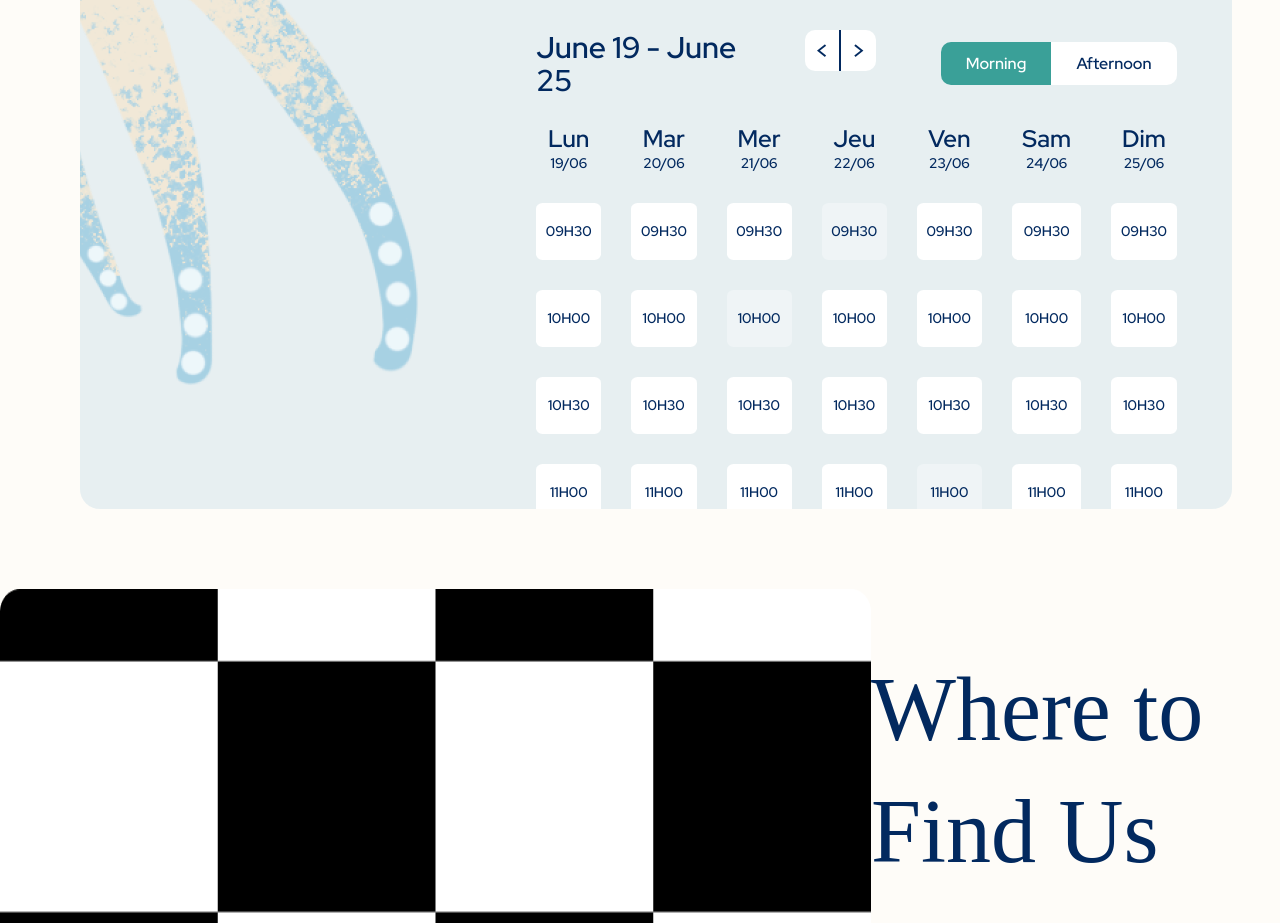
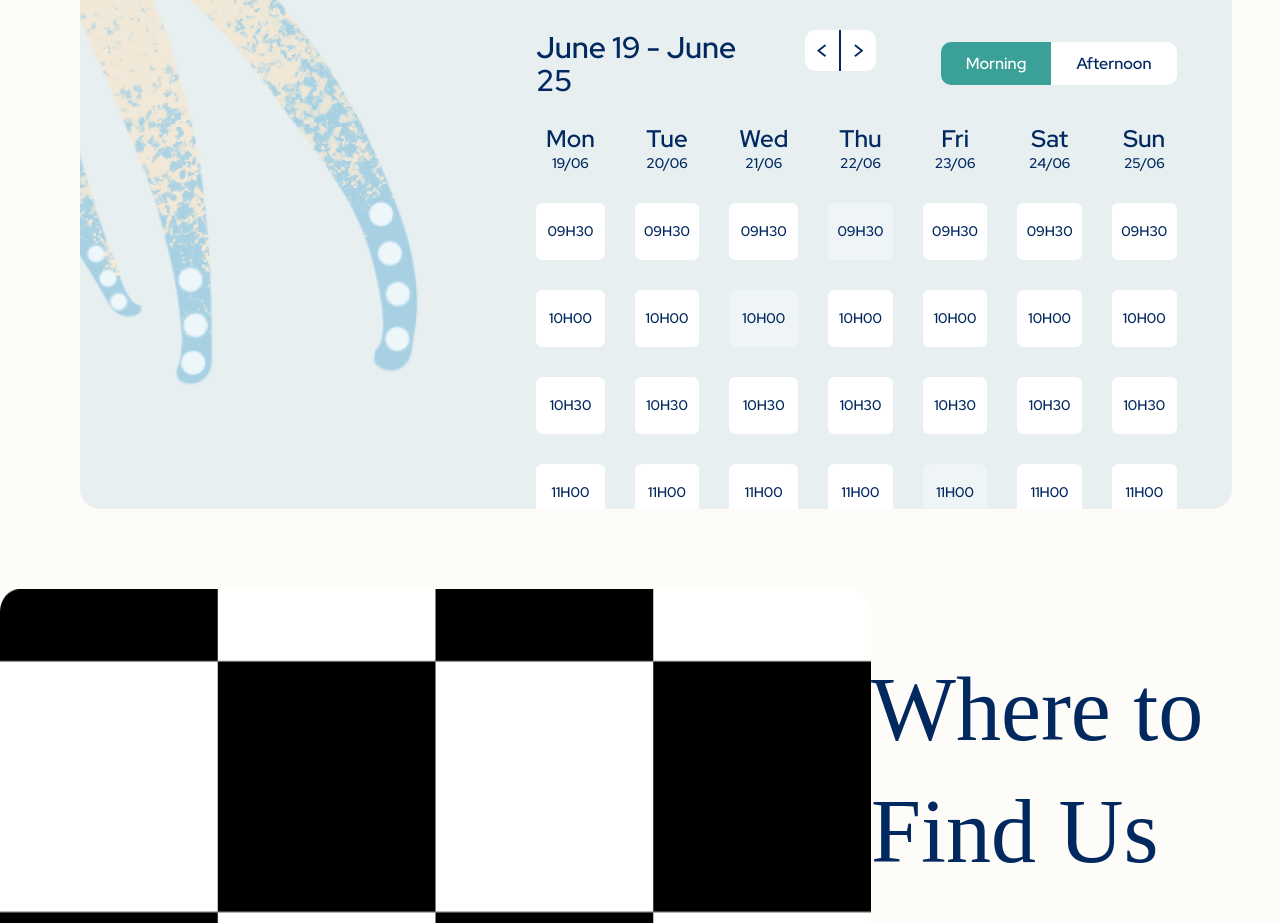
Before and after one commit to jo15122002/illuminez_votre_curiosite_site, a Nuxt app: page / in a window 1280 px wide. Shown: the part 3900-4823 px from the top of the page. Built offline with nearby package versions, Linux system fonts and the light colour scheme.

Commit message:
fix traduction des jours de la semaine

```diff
--- a/components/BookingSection.vue
+++ b/components/BookingSection.vue
@@ -29,7 +29,7 @@
                                 <thead>
                                     <tr>
                                         <th v-for="date in uniqueDates" class="dateContainer">
-                                            <p class="weekDay">{{ $t(date.day.substr(0, 4)) }}</p>
+                                            <p class="weekDay">{{ $t(date.day.substr(0, 3)) }}</p>
                                             <p class="date">{{ date.day.substr(4) }}</p>
                                         </th>
                                     </tr>
```
